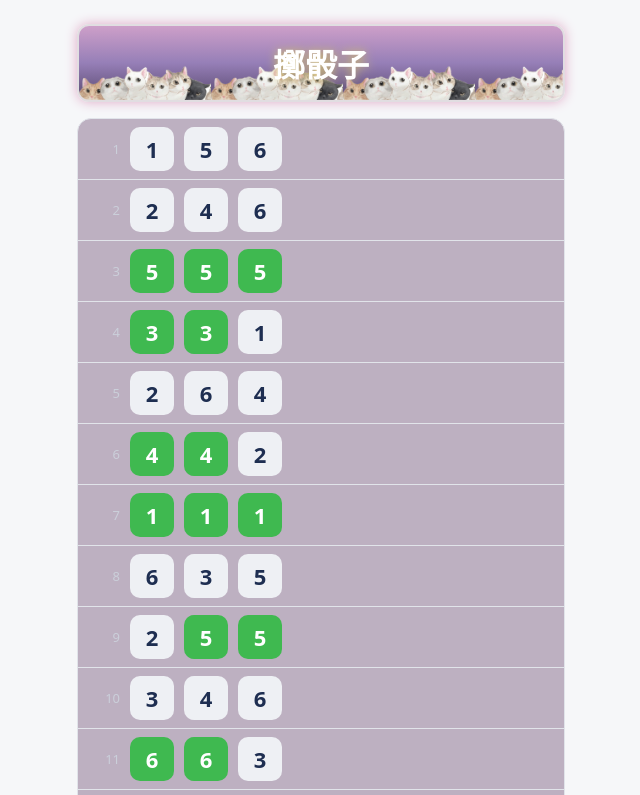
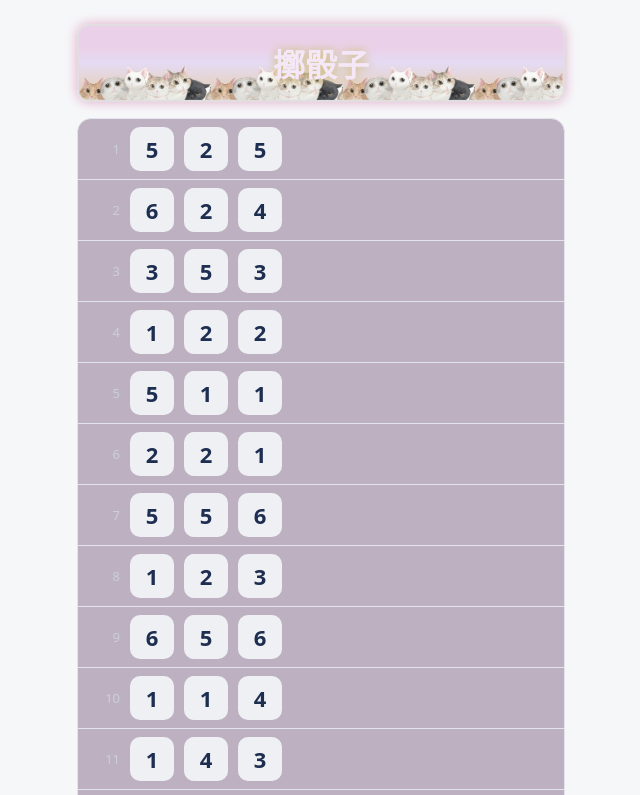
Before and after one commit to Yu170101/DiceLayout, a plain HTML site: page index.html in a window 1280 px wide. Both pictures are taken after a click on the button "擲骰子". Shown: the top 795 px of the page, without its empty margins (319-959 px from the left). Drawn offline with Linux system fonts and the light colour scheme.

Commit message:
feat:新增js計算、CSS資料夾

```diff
--- a/css/css.css
+++ b/css/css.css
@@ -21,21 +21,36 @@
             border: 2px solid rgb(225, 221, 225);
             box-shadow: 0px 0px 12px #e0aac7;
             border-radius: 12px;
-            background: #58486e;
-            background: url(/img2/cat2.png), linear-gradient(180deg,  #cd9fc9 , #967fb7, #58486e 100%);
+            background: #b0a8bb;
+            background: url(../img2/cat2.png), linear-gradient(180deg, #ead1e9 30%, #d3beee7e 50%, #e5cda9 100%);
 
             background-size: contain;
 
-            color: #fff;
+            color: #f4e7f7;
             font-size: 32px;
             font-weight: 600;
             cursor: pointer;
             text-shadow: 0px 0px 10px #cdbb6f;
+            user-select: none;
+            /* 避免連點按鈕時出現藍色文字選取反白 */
+            -webkit-user-select: none;
+
+        }
+
+        .btn:hover {
+            background: url(../img2/cat2.png), linear-gradient(180deg, #f4e9cc 30%, #e7d2b47e 50%, #e5cda9 100%);
+            background-size: contain;
+        }
+
+        .btn:active {
+            background: url(../img2/cat2.png), linear-gradient(180deg, #d1e3ea 30%, #c7e7b47e 50%, #e5cda9 100%);
+            background-size: contain;
+
         }
 
         ul {
             background-color: #bdb0c1;
-            /* background-image: url(../img2/pngwing.com\ \(4\).png); */
+            /* background-image: url(..../img2/pngwing.com\ \(4\).png); */
             background-size: cover;
             list-style: square;
             margin: 16px 0 0;
@@ -79,11 +94,11 @@
         }
 
         .die.pair {
-            background: #3fb950;
+            background: #BCD6CE;
             color: #fff;
         }
 
         .die.triple {
-            background: #3fb950;
+            background: #BCD6CE;
             color: #fff;
         }
--- a/index.html
+++ b/index.html
@@ -15,38 +15,86 @@
                 <button class="btn" type="button">擲骰子</button>
 
                 <ul>
-            <li><span class="n">1</span><span class="die">1</span><span class="die">5</span><span class="die">6</span>
+                        <li><span class="n">1</span><span class="die">1</span><span class="die">5</span><span
+                                        class="die">6</span>
                         </li>
-            <li><span class="n">2</span><span class="die">2</span><span class="die">4</span><span class="die">6</span>
+                        <li><span class="n">2</span><span class="die">2</span><span class="die">4</span><span
+                                        class="die">6</span>
                         </li>
-            <li><span class="n">3</span><span class="die triple">5</span><span class="die triple">5</span><span
-                    class="die triple">5</span></li>
+                        <li><span class="n">3</span><span class="die triple">5</span><span
+                                        class="die triple">5</span><span class="die triple">5</span></li>
                         <li><span class="n">4</span><span class="die pair">3</span><span class="die pair">3</span><span
                                         class="die">1</span></li>
-            <li><span class="n">5</span><span class="die">2</span><span class="die">6</span><span class="die">4</span>
+                        <li><span class="n">5</span><span class="die">2</span><span class="die">6</span><span
+                                        class="die">4</span>
                         </li>
                         <li><span class="n">6</span><span class="die pair">4</span><span class="die pair">4</span><span
                                         class="die">2</span></li>
-            <li><span class="n">7</span><span class="die triple">1</span><span class="die triple">1</span><span
-                    class="die triple">1</span></li>
-            <li><span class="n">8</span><span class="die">6</span><span class="die">3</span><span class="die">5</span>
+                        <li><span class="n">7</span><span class="die triple">1</span><span
+                                        class="die triple">1</span><span class="die triple">1</span></li>
+                        <li><span class="n">8</span><span class="die">6</span><span class="die">3</span><span
+                                        class="die">5</span>
                         </li>
                         <li><span class="n">9</span><span class="die">2</span><span class="die pair">5</span><span
                                         class="die pair">5</span></li>
-            <li><span class="n">10</span><span class="die">3</span><span class="die">4</span><span class="die">6</span>
+                        <li><span class="n">10</span><span class="die">3</span><span class="die">4</span><span
+                                        class="die">6</span>
                         </li>
                         <li><span class="n">11</span><span class="die pair">6</span><span class="die pair">6</span><span
                                         class="die">3</span></li>
-            <li><span class="n">12</span><span class="die">1</span><span class="die">2</span><span class="die">4</span>
+                        <li><span class="n">12</span><span class="die">1</span><span class="die">2</span><span
+                                        class="die">4</span>
                         </li>
                         <li><span class="n">13</span><span class="die pair">4</span><span class="die">5</span><span
                                         class="die pair">4</span></li>
-            <li><span class="n">14</span><span class="die triple">3</span><span class="die triple">3</span><span
-                    class="die triple">3</span></li>
-            <li><span class="n">15</span><span class="die">5</span><span class="die">2</span><span class="die">1</span>
+                        <li><span class="n">14</span><span class="die triple">3</span><span
+                                        class="die triple">3</span><span class="die triple">3</span></li>
+                        <li><span class="n">15</span><span class="die">5</span><span class="die">2</span><span
+                                        class="die">1</span>
                         </li>
                 </ul>
         </main>
+
+        <script>
+                const btn = document.querySelector('.btn');
+                const ul = document.querySelector('ul')
+                btn.addEventListener('click', function () {
+                        console.log("U沒有");
+                        ul.textContent = '';
+
+                        for (let i = 0; i < 15; i++) {
+                                // console.log(i);
+                                let a01 = genDice();
+                                let a02 = genDice();
+                                let a03 = genDice();
+
+                                console.log(a01, a02, a03);
+                                if (a01 === a02 && a01 === a03) {
+                                        ul.innerHTML = ul.innerHTML +
+                                                `<li>
+                                                <span class="n">${i + 1}</span>
+                                                <span class="die triple">${a01}</span>
+                                                <span class="die triple">${a02}</span>
+                                                <span class="die triple">${a03}</span>
+                                        </li>`;
+                                } else {
+                                        ul.innerHTML = ul.innerHTML +
+                                                `<li>
+                                                <span class="n">${i + 1}</span>
+                                                <span class="die">${a01}</span>
+                                                <span class="die">${a02}</span>
+                                                <span class="die">${a03}</span>
+                                        </li>`;
+                                }
+
+                        }
+
+                })
+                //產生一顆甩子
+                function genDice() {
+                        return Math.floor(Math.random() * 6) + 1;
+                }
+        </script>
 </body>
 
 </html>
```
Lines whose indentation alone changed are shown as unchanged.
